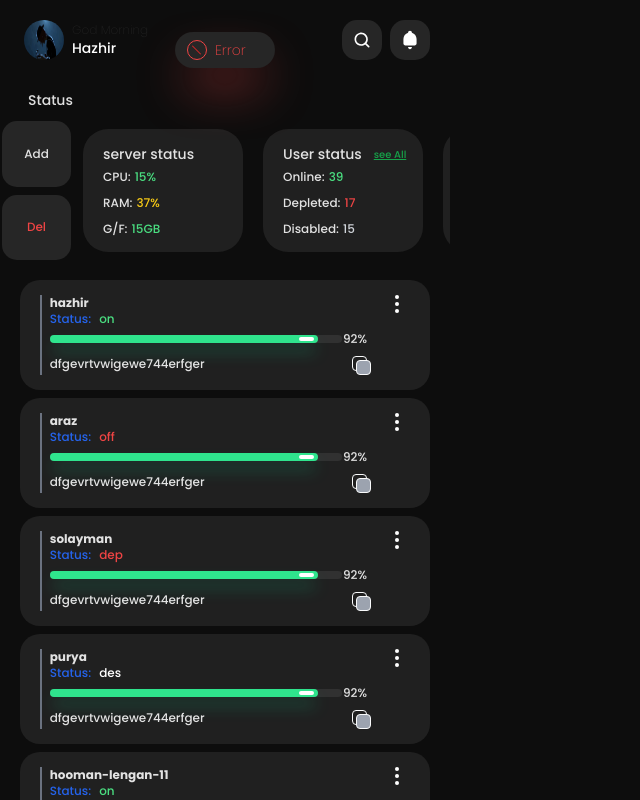
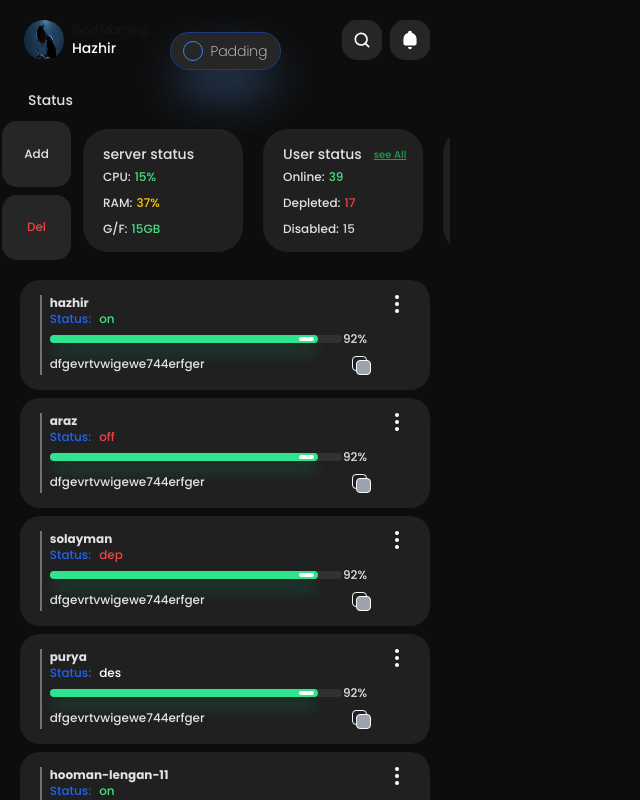
Before and after one commit to hazhirmohammadi/v2ray-panel, a React (Vite) app in the folder front-end/: page / in a window 1280 px wide. Shown: the top 800 px of the page, without its empty margins (0-640 px from the left). Built offline with nearby package versions, Linux system fonts and the light colour scheme.

Commit message:
Style: useing animation with alert loading

```diff
--- a/front-end/public/styles/App.css
+++ b/front-end/public/styles/App.css
@@ -11,7 +11,7 @@
 }
 
 .modal-content {
-    height: 500px   ;
+    height: 500px;
     @apply bg-gray-700;
     overflow-y: scroll;
     padding: 20px;
@@ -48,36 +48,57 @@
 .primary-btn {
     @apply p-1 rounded-lg font-light text-xs;
 }
-.bg-blur-custom{
+
+.bg-blur-custom {
     background-image: url("/front-end/public/assets/images/vector.png");
     @apply blur-2xl ;
 }
-.container-x{
+
+.container-x {
     display: flex;
     gap: 20px;
     width: 300px;
     overflow-x: auto;
-    scroll-snap-type:x mandatory;
-    scrollbar-width:none;
+    scroll-snap-type: x mandatory;
+    scrollbar-width: none;
 }
-.slide{
+
+.slide {
     flex: 0 0 200px;
     height: 200px;
     scroll-snap-stop: always;
     scroll-snap-align: start;
 }
-.slide-filter{
+
+.slide-filter {
 
     scroll-snap-stop: always;
     scroll-snap-align: start;
 }
-.primary-box{
+
+.primary-box {
     @apply py-[15px] px-5 bg-[#202020] ;
 }
-.arrow_1{
+
+.arrow_1 {
     transform: rotate(90deg);
 }
 
-.add-field{
+.add-field {
     @apply bg-[#202020] border-none outline-none shadow-sm py-3 pl-5 block w-full text-xs border-gray-300 rounded-[25px]
 }
+
+.loading-animate {
+    animation: loading 1s;
+}
+
+@keyframes loading {
+    0% {
+        scale: 0.4;
+        transform: translateY(-100px);
+    }
+    100%{
+        scale: 1;
+        transform: translateY(0px);
+    }
+}
--- a/front-end/src/App.jsx
+++ b/front-end/src/App.jsx
@@ -36,7 +36,7 @@ function App() {
                  {/*Header*/}
                  <div className="flex flex-col ">
                     <Loading
-                        status="error"
+                        status="Padding"
                     />
                     <Header/>
                  </div>
--- a/front-end/src/common/loading/Error.jsx
+++ b/front-end/src/common/loading/Error.jsx
@@ -7,7 +7,7 @@ const Error = () => {
              <div className="w-[20px] h-[20px] rounded-full border border-red-500 ">
                 <div className="relative w-full h-full rounded-full flex justify-center items-center">
                    <div className="-rotate-45 w-[1px] h-[12px] bg-red-600"></div>
-                   <div className=" rotate-45 w-[1px] h-[12px] bg-red-6001 "></div>
+                   <div className=" rotate-45 w-[1px] h-[12px] bg-red-600 "></div>
                 </div>
              </div>
           </div>
--- a/front-end/src/common/loading/Padding.jsx
+++ b/front-end/src/common/loading/Padding.jsx
@@ -5,7 +5,6 @@ const Padding = () => {
        <div className="flex flex-row items-center ">
           <div>
              <div className="w-[20px] h-[20px] rounded-full border border-blue-500">
-
              </div>
           </div>
          <div className="font-[poppin-extrsLight] text-sm ml-2">
--- a/front-end/src/common/loading/index.jsx
+++ b/front-end/src/common/loading/index.jsx
@@ -7,18 +7,18 @@ const Loading = ({status}) => {
 
    return (
        <div className="w-full flex justify-center absolute pt-4">
-          {status === "padding" ?
-              <div className="min-w-[100px] px-3 py-2 rounded-full absolute z-50  bg-[#262626] shadow-2xl shadow-blue-400">
+          {status === "Padding" ?
+              <div className="loading-animate border border-blue-900 min-w-[100px] px-3 py-2 rounded-full absolute z-50  bg-[#262626] shadow-2xl shadow-blue-400">
                  <Padding/>
               </div>
               :
               status === "error" ?
-                  <div className="min-w-[100px] px-3 py-2 rounded-full absolute z-50  bg-[#262626] shadow-2xl shadow-red-500">
+                  <div className="loading-animate min-w-[100px] px-3 py-2 rounded-full absolute z-50  bg-[#262626] shadow-2xl shadow-red-500">
                      <Error/>
                   </div>
                   :
                   status === "success" ?
-                     <div className="min-w-[100px] px-3 py-2 rounded-full absolute z-50  bg-[#262626] shadow-2xl shadow-green-500">
+                     <div className="loading-animate min-w-[100px] px-3 py-2 rounded-full absolute z-50  bg-[#262626] shadow-2xl shadow-green-500">
                         <Success/>
                      </div>
                       : null
```
